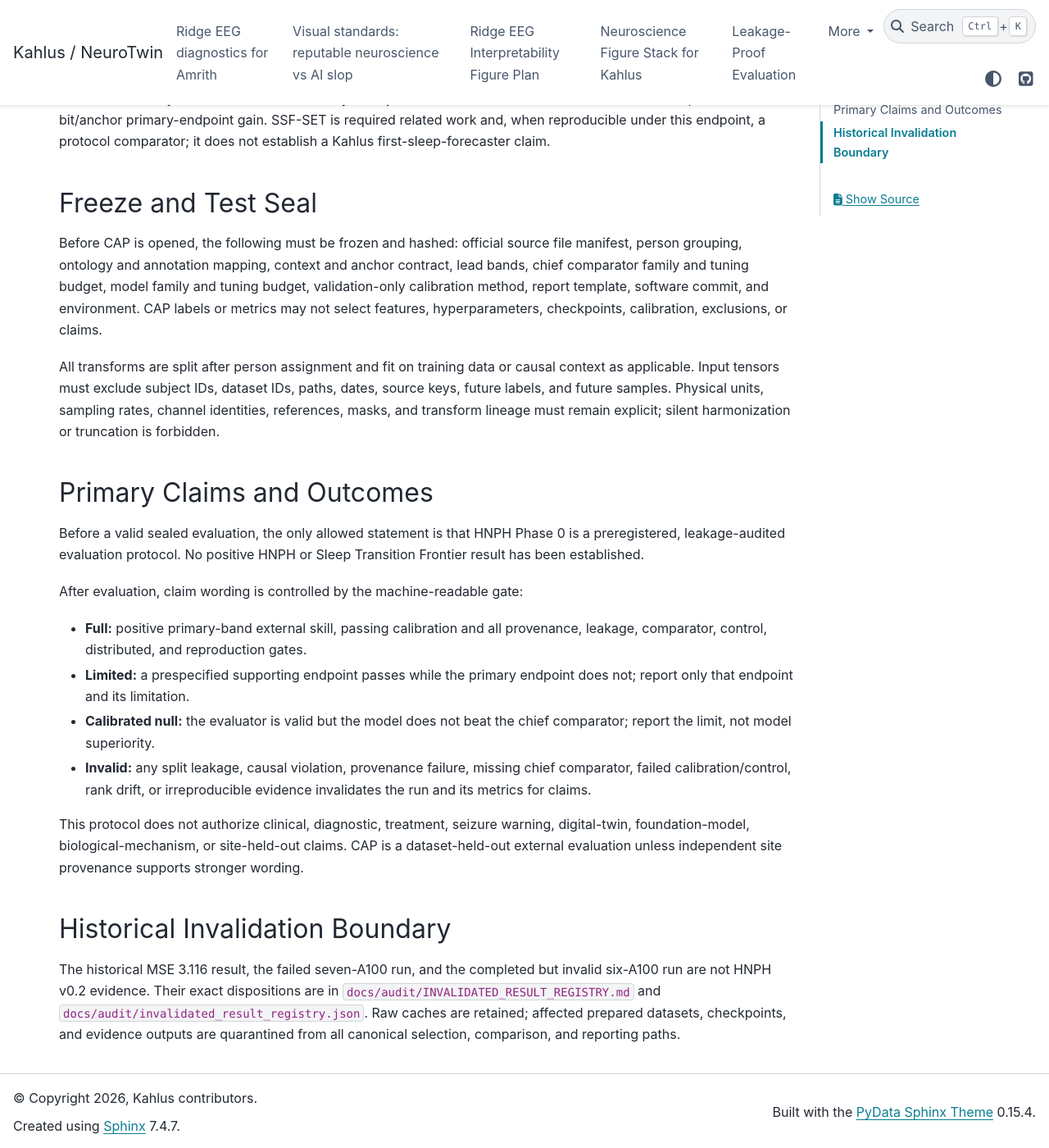
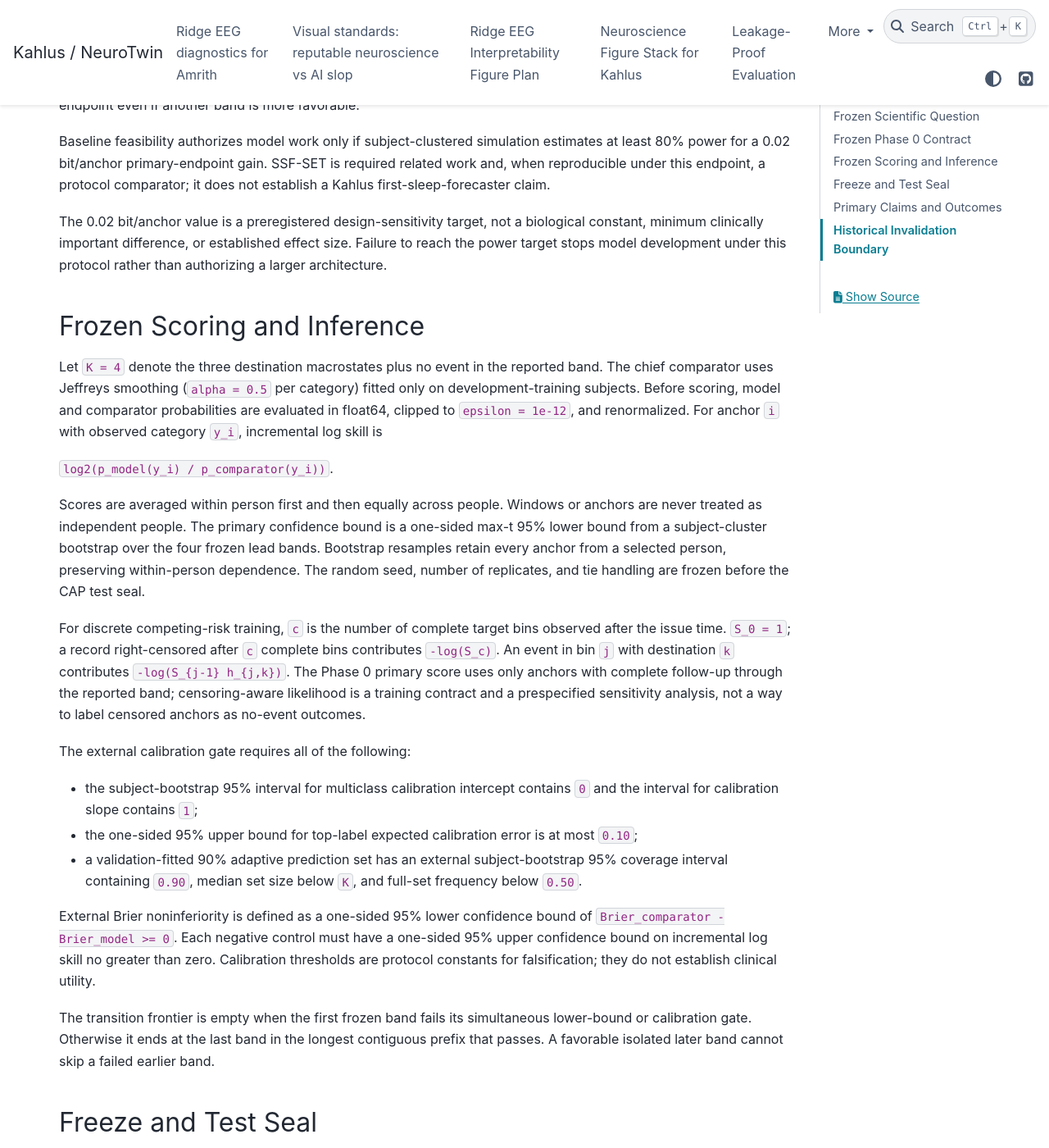
Before and after one commit to ptlnextdoor/Kahlus-V1, a Sphinx documentation site: the page built from docs/research/kahlus_hnph_protocol_v0.2.md, in a window 1280 px wide and 1400 px high, scrolled down 1817 px. Shown: the whole window at 82% size. Built offline with Sphinx 7.4.7 and the PyData theme 0.15.4, drawn with Linux system fonts in a browser that asks for light colours; some of the changed text lies outside the part shown.

Commit message:
Freeze HNPH scoring and statistical gates

```diff
--- a/docs/research/kahlus_hnph_protocol_v0.2.md
+++ b/docs/research/kahlus_hnph_protocol_v0.2.md
@@ -37,7 +37,7 @@ a controlled scientific endpoint, not a deployable label-free forecasting claim.
 | Primary band | `(2,5]` minutes |
 | Chief comparator | Validation-selected semi-Markov competing-risk model using current macrostate, two preceding macrostates, current bout age, elapsed recording time/time of night, recent transition count, and empirical destination/base-rate information |
 | Primary estimand | Mean subject-balanced incremental categorical log skill in bits in the 2-5 minute band on sealed CAP, model versus chief comparator |
-| Primary success rule | The subject-level 95% lower confidence bound for primary-band incremental log skill is greater than zero and the frozen calibration gate passes |
+| Primary success rule | The one-sided simultaneous 95% subject-bootstrap lower confidence bound for primary-band incremental log skill is greater than zero, external Brier score is noninferior to the chief comparator, and the frozen calibration, prediction-set, and negative-control gates pass |
 
 For every band, the categorical outcome includes Wake, NREM, REM destinations
 and no event in band. Complete-follow-up natural-grid anchors are the Phase 0
@@ -54,6 +54,58 @@ estimates at least 80% power for a 0.02 bit/anchor primary-endpoint gain. SSF-SE
 is required related work and, when reproducible under this endpoint, a protocol
 comparator; it does not establish a Kahlus first-sleep-forecaster claim.
 
+The 0.02 bit/anchor value is a preregistered design-sensitivity target, not a
+biological constant, minimum clinically important difference, or established
+effect size. Failure to reach the power target stops model development under
+this protocol rather than authorizing a larger architecture.
+
+## Frozen Scoring and Inference
+
+Let `K = 4` denote the three destination macrostates plus no event in the
+reported band. The chief comparator uses Jeffreys smoothing (`alpha = 0.5` per
+category) fitted only on development-training subjects. Before scoring, model
+and comparator probabilities are evaluated in float64, clipped to
+`epsilon = 1e-12`, and renormalized. For anchor `i` with observed category
+`y_i`, incremental log skill is
+
+`log2(p_model(y_i) / p_comparator(y_i))`.
+
+Scores are averaged within person first and then equally across people. Windows
+or anchors are never treated as independent people. The primary confidence
+bound is a one-sided max-t 95% lower bound from a subject-cluster bootstrap over
+the four frozen lead bands. Bootstrap resamples retain every anchor from a
+selected person, preserving within-person dependence. The random seed, number
+of replicates, and tie handling are frozen before the CAP test seal.
+
+For discrete competing-risk training, `c` is the number of complete target bins
+observed after the issue time. `S_0 = 1`; a record right-censored after `c`
+complete bins contributes `-log(S_c)`. An event in bin `j` with destination `k`
+contributes `-log(S_{j-1} h_{j,k})`. The Phase 0 primary score uses only anchors
+with complete follow-up through the reported band; censoring-aware likelihood is
+a training contract and a prespecified sensitivity analysis, not a way to label
+censored anchors as no-event outcomes.
+
+The external calibration gate requires all of the following:
+
+- the subject-bootstrap 95% interval for multiclass calibration intercept
+  contains `0` and the interval for calibration slope contains `1`;
+- the one-sided 95% upper bound for top-label expected calibration error is at
+  most `0.10`;
+- a validation-fitted 90% adaptive prediction set has an external
+  subject-bootstrap 95% coverage interval containing `0.90`, median set size
+  below `K`, and full-set frequency below `0.50`.
+
+External Brier noninferiority is defined as a one-sided 95% lower confidence
+bound of `Brier_comparator - Brier_model >= 0`. Each negative control must have
+a one-sided 95% upper confidence bound on incremental log skill no greater than
+zero. Calibration thresholds are protocol constants for falsification; they do
+not establish clinical utility.
+
+The transition frontier is empty when the first frozen band fails its
+simultaneous lower-bound or calibration gate. Otherwise it ends at the last
+band in the longest contiguous prefix that passes. A favorable isolated later
+band cannot skip a failed earlier band.
+
 ## Freeze and Test Seal
 
 Before CAP is opened, the following must be frozen and hashed: official source
@@ -62,6 +114,11 @@ anchor contract, lead bands, chief comparator family and tuning budget, model
 family and tuning budget, validation-only calibration method, report template,
 software commit, and environment. CAP labels or metrics may not select features,
 hyperparameters, checkpoints, calibration, exclusions, or claims.
+
+CAP is an external-dataset test, not independent replication. Reversing the
+development and external cohorts is a sensitivity analysis. Any claim of
+independent replication requires a third cohort whose preprocessing, subjects,
+recordings, and test decisions were not used for Sleep-EDF or CAP development.
 
 All transforms are split after person assignment and fit on training data or
 causal context as applicable. Input tensors must exclude subject IDs, dataset
@@ -78,7 +135,8 @@ Sleep Transition Frontier result has been established.
 After evaluation, claim wording is controlled by the machine-readable gate:
 
 - **Full:** positive primary-band external skill, passing calibration and all
-  provenance, leakage, comparator, control, distributed, and reproduction gates.
+  prediction-set, Brier, provenance, leakage, comparator, control, distributed,
+  and reproduction gates.
 - **Limited:** a prespecified supporting endpoint passes while the primary
   endpoint does not; report only that endpoint and its limitation.
 - **Calibrated null:** the evaluator is valid but the model does not beat the
@@ -92,6 +150,11 @@ warning, digital-twin, foundation-model, biological-mechanism, or site-held-out
 claims. CAP is a dataset-held-out external evaluation unless independent site
 provenance supports stronger wording.
 
+If the chief semi-Markov comparator ties or outperforms the neural model on the
+internal or external primary endpoint, architecture expansion stops. The result
+is reported as a bounded or calibrated-null finding rather than used to justify
+additional model capacity.
+
 ## Historical Invalidation Boundary
 
 The historical MSE 3.116 result, the failed seven-A100 run, and the completed but
```
Also changed, not shown: 1 other file.
